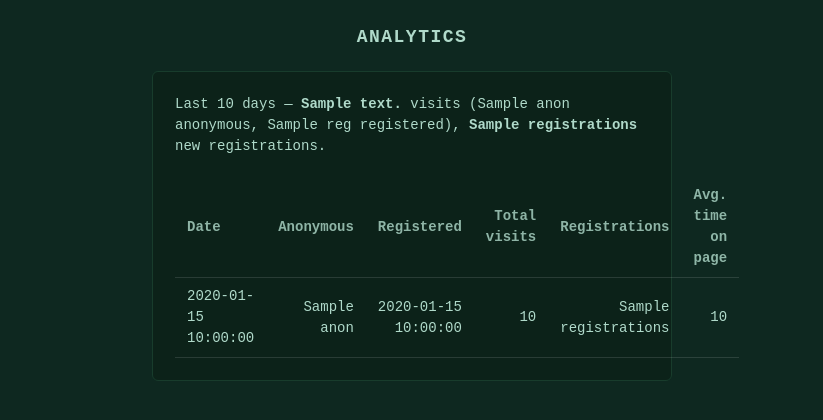
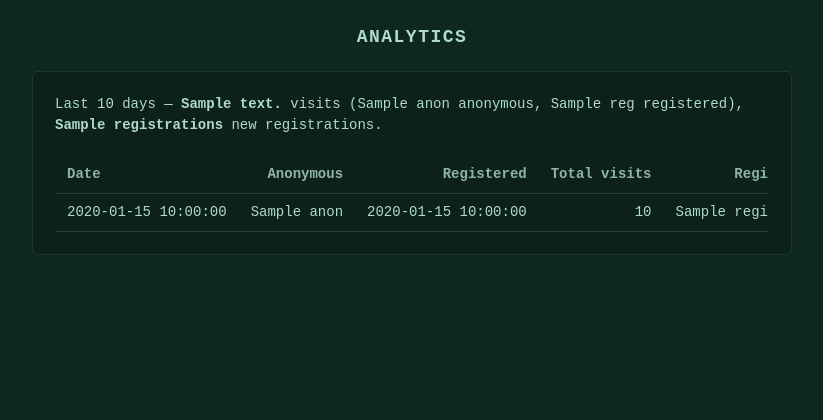
Before and after one commit to hsseek/tree-of-wishes, a FastAPI app: template templates/admin_analytics.html in a window 1280 px wide. Shown: the part 46-466 px from the top of the page, without its empty margins (228-1051 px from the left). Run offline with FastAPI, Linux system fonts and the light colour scheme; the template is opened without the code that fills it: most values are stand-ins (such as "Sample title", 1, 10 or a date in 2020); some web fonts are replaced.

Commit message:
Fix analytics table layout overflowing the content panel
Widen the panel for the analytics page (520px -> 760px) so all six
columns fit, stop header text from wrapping, and add a horizontal-scroll
fallback for narrow screens instead of clipped columns.

Co-Authored-By: Claude Opus 4.8 <noreply@anthropic.com>

```diff
--- a/templates/admin_analytics.html
+++ b/templates/admin_analytics.html
@@ -7,7 +7,7 @@
   <div class="page-header">
     <h1 class="page-title">Analytics</h1>
   </div>
-  <div class="content-panel">
+  <div class="content-panel analytics-panel">
     <p class="analytics-summary">
       Last {{ days }} days —
       <strong>{{ totals.visits }}</strong> visits
@@ -15,6 +15,7 @@
       <strong>{{ totals.registrations }}</strong> new registrations.
     </p>
 
+    <div class="analytics-table-wrap">
     <table class="analytics-table">
       <thead>
         <tr>
@@ -39,12 +40,20 @@
         {% endfor %}
       </tbody>
     </table>
+    </div>
   </div>
 </div>
 
 <style>
+  /* Wider than the default 520px content-panel so all six columns fit. */
+  .analytics-panel { max-width: 760px; }
   .analytics-summary { margin-bottom: 1.25rem; }
-  .analytics-table { width: 100%; border-collapse: collapse; font-variant-numeric: tabular-nums; }
+  /* Horizontal-scroll fallback on narrow screens instead of clipped columns. */
+  .analytics-table-wrap { overflow-x: auto; }
+  .analytics-table {
+    width: 100%; border-collapse: collapse;
+    font-variant-numeric: tabular-nums; white-space: nowrap;
+  }
   .analytics-table th, .analytics-table td {
     padding: 0.5rem 0.75rem; text-align: right; border-bottom: 1px solid rgba(255,255,255,0.12);
   }
```
